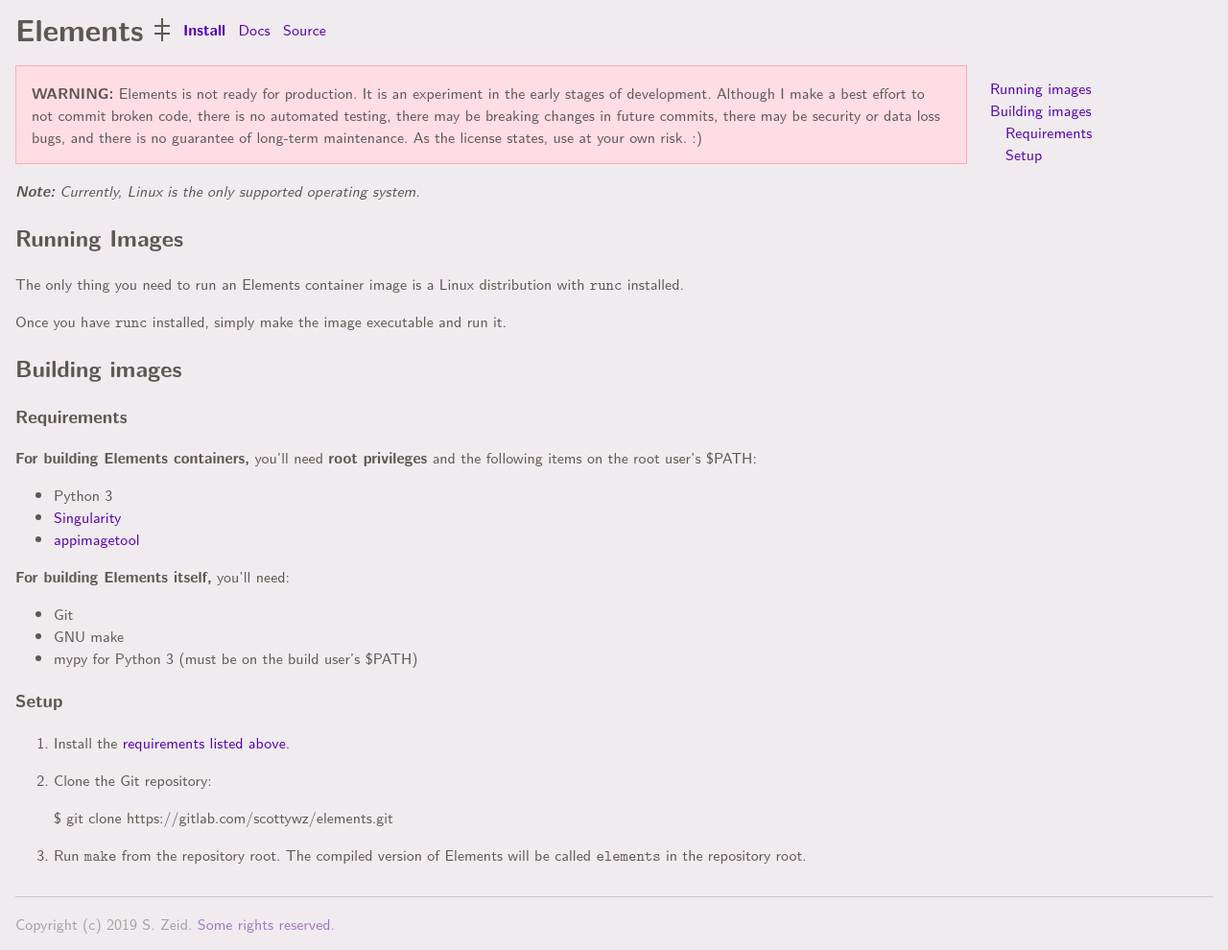
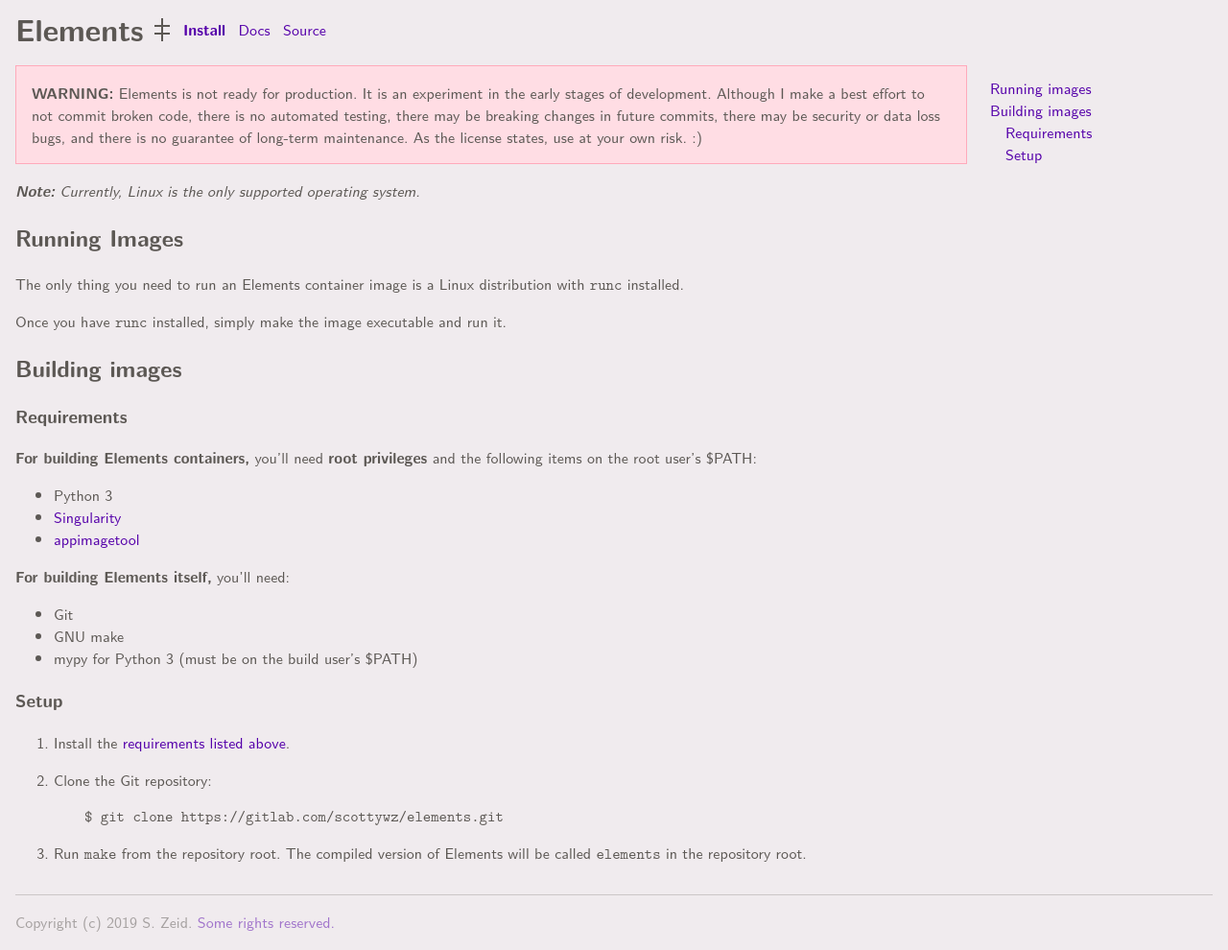
Before and after one commit to s-zeid/elements, a Jekyll site: the page built from install/index.md, in a window 1280 px wide and 990 px high. Shown: the whole window at 96% size. Built offline with Jekyll 4.4.1, drawn with Linux system fonts in a browser that asks for light colours; some web fonts are replaced.

Commit message:
fix missing pre in install/ and associated style bug

```diff
--- a/install/index.md
+++ b/install/index.md
@@ -52,7 +52,7 @@
 
 2.  Clone the Git repository:
 
-    $ git clone https://gitlab.com/scottywz/elements.git
+        $ git clone https://gitlab.com/scottywz/elements.git
 
 3.  Run `make` from the repository root.  The compiled version of Elements
     will be called `elements` in the repository root.
--- a/static/main.css
+++ b/static/main.css
@@ -136,7 +136,7 @@
 }
 
 pre.highlight {
- margin: 0 2em;
+ margin-left: 2em; margin-right: 2em;
 }
 
 #contents {
```
